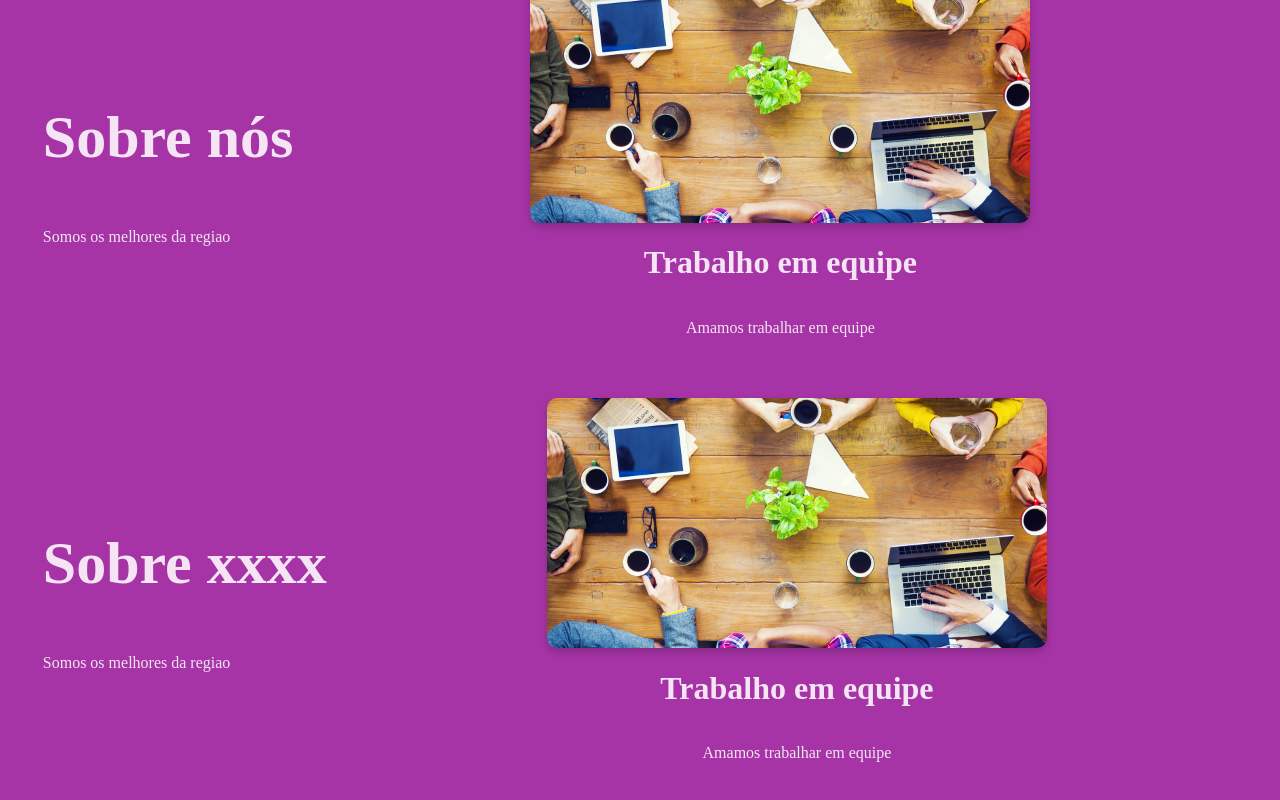
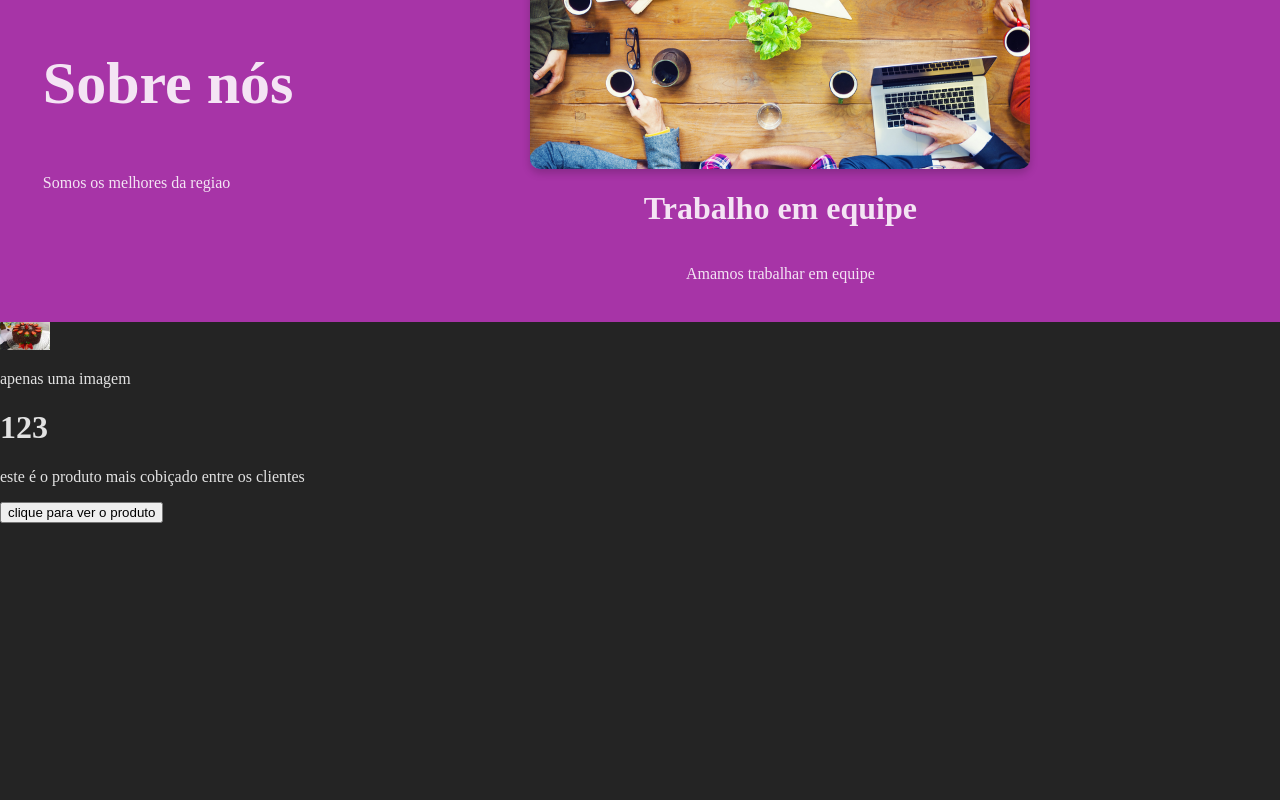
Before and after one commit to ian7o/gaspar_bolos, a React (Vite) app in the folder bolos/: page / in a window 1280 px wide. Shown: the part 1107-1907 px from the top of the page. After the commit the page ends 1630 px from the top, so only its background shows below. Built offline with nearby package versions, Linux system fonts and the light colour scheme.

Commit message:
porque está aceitando passar uma string se estou restringindo para numero

```diff
--- a/bolos/src/App.tsx
+++ b/bolos/src/App.tsx
@@ -30,7 +30,7 @@ let imageStyle1InCarousel: React.CSSProperties = {
     boxShadow: "0 4px 8px rgba(0, 0, 0, 0.2)"
 };
 
-let carouselData = [{
+let carouselData = {
     title: "Sobre nós",
     text: "Somos os melhores da regiao",
     imageStyle: imageStyle1InCarousel,
@@ -38,47 +38,48 @@ let carouselData = [{
     alt: "about us image",
     imageTitle: "Trabalho em equipe",
     imageDescription: "Amamos trabalhar em equipe"
-},
-    {
-        title: "Sobre xxxx",
-        text: "Somos os melhores da regiao",
-        imageStyle: imageStyle1InCarousel,
-        imageSrc: carouselImg1,
-        alt: "about us image",
-        imageTitle: "Trabalho em equipe",
-        imageDescription: "Amamos trabalhar em equipe"
-    }
-]
+}
+
+
+//Special section
+import specialSectionImg1 from"./assets/maxresdefault.jpg"
+import {SpecialSection} from "./component/specialSection/SpecialSection.tsx";
+import {SpecialSectionProps} from "./component/specialSection/SpecialSection.tsx";
+
+let imageStyle1InSpecialSection: React.CSSProperties = {
+    width: "50px",
+    height: "auto",
+};
+
+let specialSectionData: SpecialSectionProps = {
+    imgSrc: specialSectionImg1,
+    style: imageStyle1InSpecialSection,
+    alt: "text",
+    imageDescription: "apenas uma imagem",
+    sectionTitle: "123",
+    sectionText: "este é o produto mais cobiçado entre os clientes",
+    buttonText: "clique para ver o produto",
+    buttonLink: "linkzaooo"
+}
 
 
 function App() {
-    const data = ["poop", "vaca", "coco"];
     return (
         <>
             <SiteHeader logo={siteHeaderData.logo} aboutUs={siteHeaderData.aboutUs}
                         ourHistory={siteHeaderData.ourHistory} contact={siteHeaderData.contact}/>
+
             <ImageBanner imgSrc={cakeHeaderImg} alt={"cakeHeader"} bigText={bigTextForBanner} text={slogan}/>
 
-            <div>
-                {data.map((item) => (
-                    <li>{item}</li>
-                ))}
-            </div>
+            <Carousel title={carouselData.title} text={carouselData.text} imageStyle={carouselData.imageStyle}
+                      imageSrc={carouselData.imageSrc} alt={carouselData.alt}
+                      imageTitle={carouselData.imageTitle}
+                      imageDescription={carouselData.imageDescription}></Carousel>
 
-
-            {
-                carouselData.map((carouselData,index) =>
-                    <Carousel key={index}
-                        title={carouselData.title} text={carouselData.text} imageStyle={carouselData.imageStyle}
-                              imageSrc={carouselData.imageSrc} alt={carouselData.alt}
-                              imageTitle={carouselData.imageTitle}
-                              imageDescription={carouselData.imageDescription}></Carousel>
-                )
-            }
+            <SpecialSection data={specialSectionData}/>
 
 
         </>
-
     )
 }
 
--- /dev/null
+++ b/bolos/src/component/specialSection/SpecialSection.tsx
@@ -0,0 +1,39 @@
+import React from "react";
+
+interface SpecialSectionProps {
+    style: React.CSSProperties
+    imgSrc: string
+    alt: string
+    imageDescription: string
+
+    sectionTitle: number
+    sectionText: string
+
+    buttonText: string
+    buttonLink: string
+}
+
+const SpecialSection = ({data} : { data:SpecialSectionProps }) => {
+
+        const {style, imgSrc, alt, imageDescription, sectionTitle, sectionText, buttonText, buttonLink} = data;
+    return (
+        <div>
+            <img style={style} src={imgSrc} alt={alt}/>
+            <p>{imageDescription}</p>
+            <h1>
+                {sectionTitle}
+            </h1>
+            <p>
+                {sectionText}
+            </p>
+            <button>
+                {buttonText}
+                <a href={buttonLink}>
+                </a>
+            </button>
+        </div>
+    )
+}
+
+export {SpecialSection};
+export type { SpecialSectionProps };
```
Also changed, not shown: bolos/src/component/carrousel/MyCarousel.tsx (+1 -9 lines).
